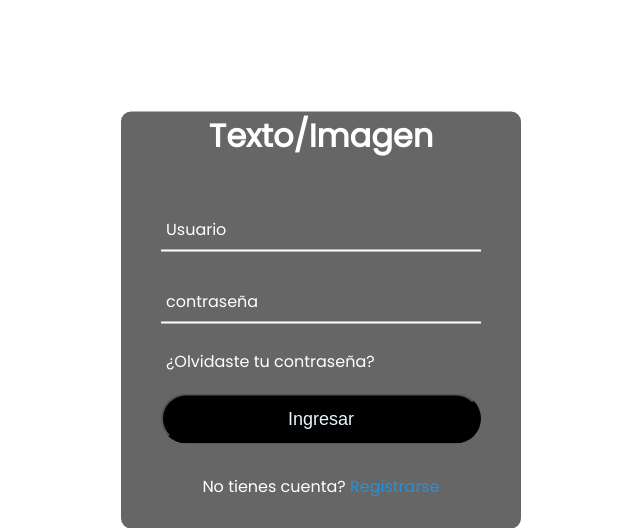
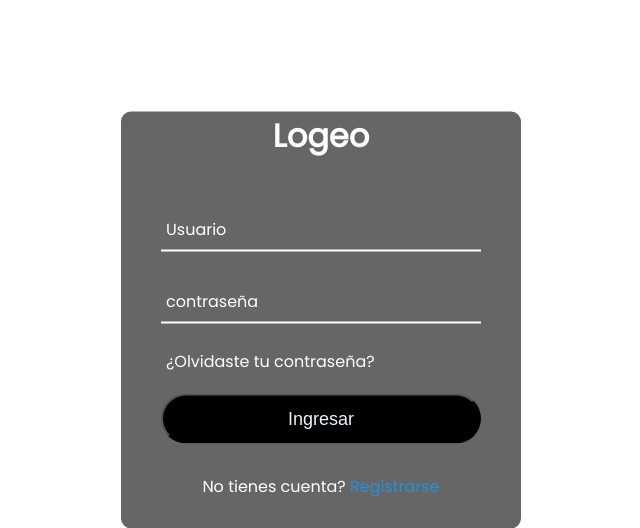
Before and after one commit to LuqueFlorencia/ONG_Blog, a Django app: page /login/ in a window 1280 px wide. Shown: the part 80-608 px from the top of the page, without its empty margins (319-959 px from the left). Run offline with Django 3.2, Linux system fonts and the light colour scheme.

Commit message:
Update login.html

```diff
--- a/templates/usuarios/login.html
+++ b/templates/usuarios/login.html
@@ -2,11 +2,9 @@
 {% load static %}
 
 {% block contenido %}
-
-
 <div class="caja-login">
 	<div class="login">
-		<h1 class="titulo-login">Texto/Imagen</h1>
+		<h1 class="titulo-login">Logeo</h1>
 		<form method="post"> {% csrf_token %}
 			{{form.errors}}
 			<div class="formulario">
```
